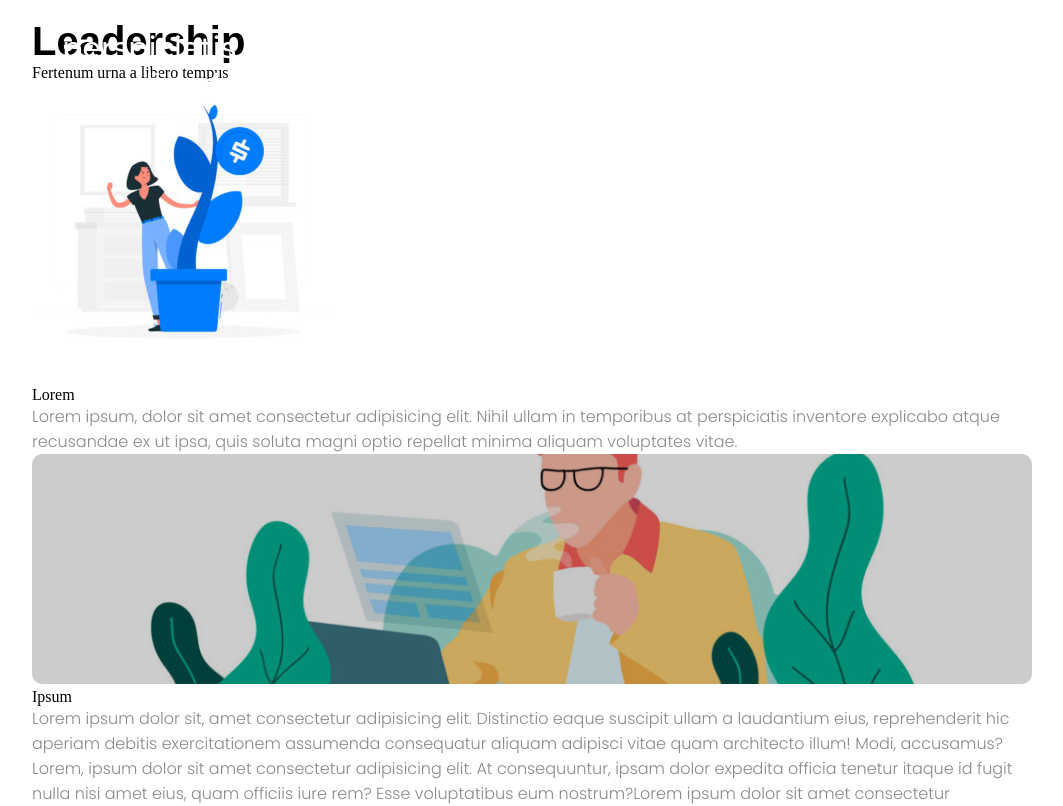
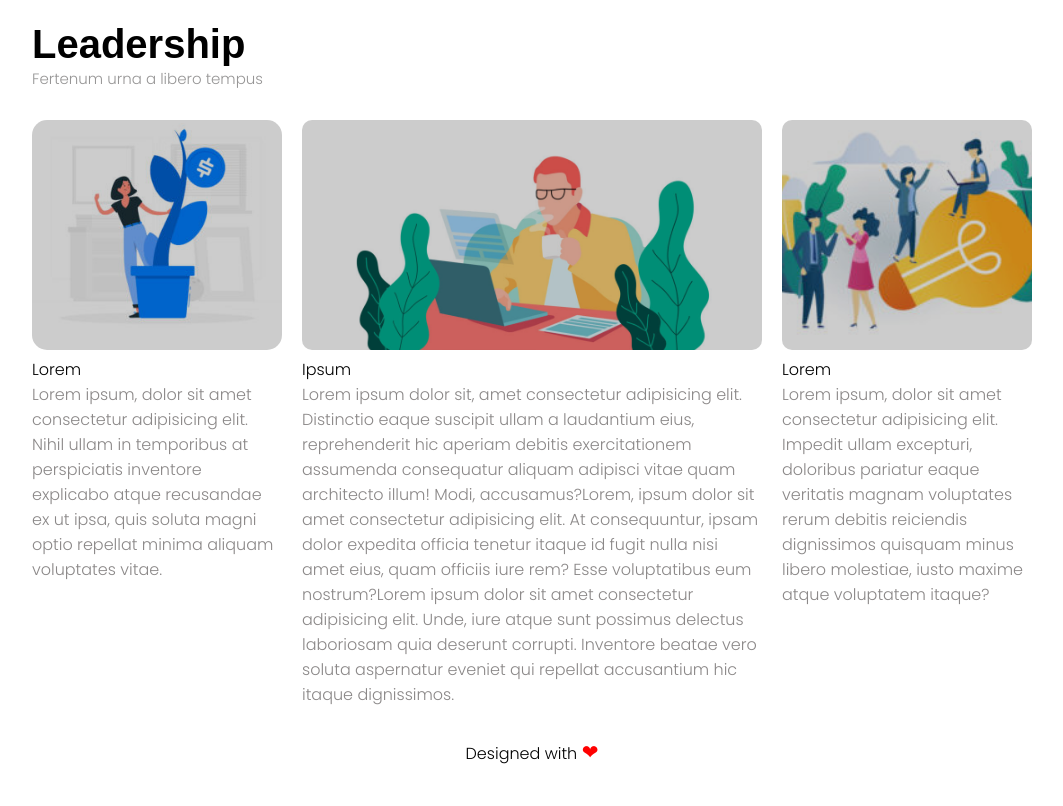
Before and after one commit to camillapalombi/htmlcss-wp, a plain HTML site: page index.html in a window 1280 px wide. Shown: the part 564-1370 px from the top of the page, without its empty margins (108-1171 px from the left). Drawn offline with Linux system fonts and the light colour scheme.

Commit message:
CSS SISTEMATE CLASSI E COMMENTI

```diff
--- a/style/style.css
+++ b/style/style.css
@@ -2,9 +2,10 @@
     margin: 0;
     padding: 0;
     box-sizing: border-box;
+    font-family:'Poppins', sans-serif;
 }
 
-/*CONTENITORE GENERALE:*/
+/*GENERAL CONTAINER:*/
 .container {
     width: 1000px;
     margin: 0 auto;
@@ -29,10 +30,11 @@ a {
     text-decoration: none;
     color: rgb(124, 122, 122);
     padding-right: 20px;
-    font-family: 'Poppins', sans-serif;
 }
 
-/*MAIN:PRIMA PARTE:*/
+/*MAIN:FIRST PART:*/
+
+/*Clearfix!!*/
 .container-clearfix::after {
     content: '';
     display: table;
@@ -65,56 +67,59 @@ a {
     float: left;
 }
 
-.sottotesto {
+.subtext {
     font-size: 15px;
     float: left;
 }
 
-/*MAIN:SECONDA PARTE:*/
-.leadership {
+/*MAIN:SECOND PART:*/
+
+/*Section 1:*/
+.title-leadership {
     width: 1000px;
     float: left;
 }
 
 h1 {
-
     font-family: Arial, Helvetica, sans-serif;
     font-size: 40px;
     font-weight: 700;
 }
-.sottotesto-2 {
-    font-family: 'Poppins', sans-serif;
+
+.subtext-2 {
     color: rgb(151, 150, 150);
     font-size: 15px;
     margin-bottom: 30px;
 }
 
-.box-blue-2 {
+/*Section 2:*/
+
+.article-1 {
     width: 25%;
     float: left;
-    font-family:'Poppins', sans-serif;
 }
-.investimenti {
+
+.investments{
     width: 100%;
     height: 230px;
     object-fit: cover;
     border-radius: 15px;
     filter: brightness(0.8);
 }
+
 .description-2 {
     color: rgb(139, 136, 136);
-    font-family:'Poppins', sans-serif;
 }
 
+/*Section 3:*/
 
-.box-blue-3 {
+.article-2 {
     width: 46%;
     float: left;
     margin-left: 2%;
     margin-right: 2%;
-    font-family:'Poppins', sans-serif;
+}
 
-}
 .smartworking {
     width: 100%;
     height: 230px;
@@ -123,12 +128,14 @@ h1 {
     object-fit: cover;
 }
 
-.box-blue-4 {
+/*Section 4:*/
+
+.article-3 {
     width: 25%;
     float: right;
-    font-family:'Poppins', sans-serif;
 }
-.idee {
+
+.idea {
     width: 100%;
     height: 230px;
     object-fit: cover;
@@ -137,3 +144,13 @@ h1 {
 }
 
 /*FOOTER:*/
+.footer {
+     margin-top: 30px;
+    margin-bottom: 30px;
+    text-align: center;
+}
+
+.heart {
+    color: red;
+    font-size: 20px;
+}
```
